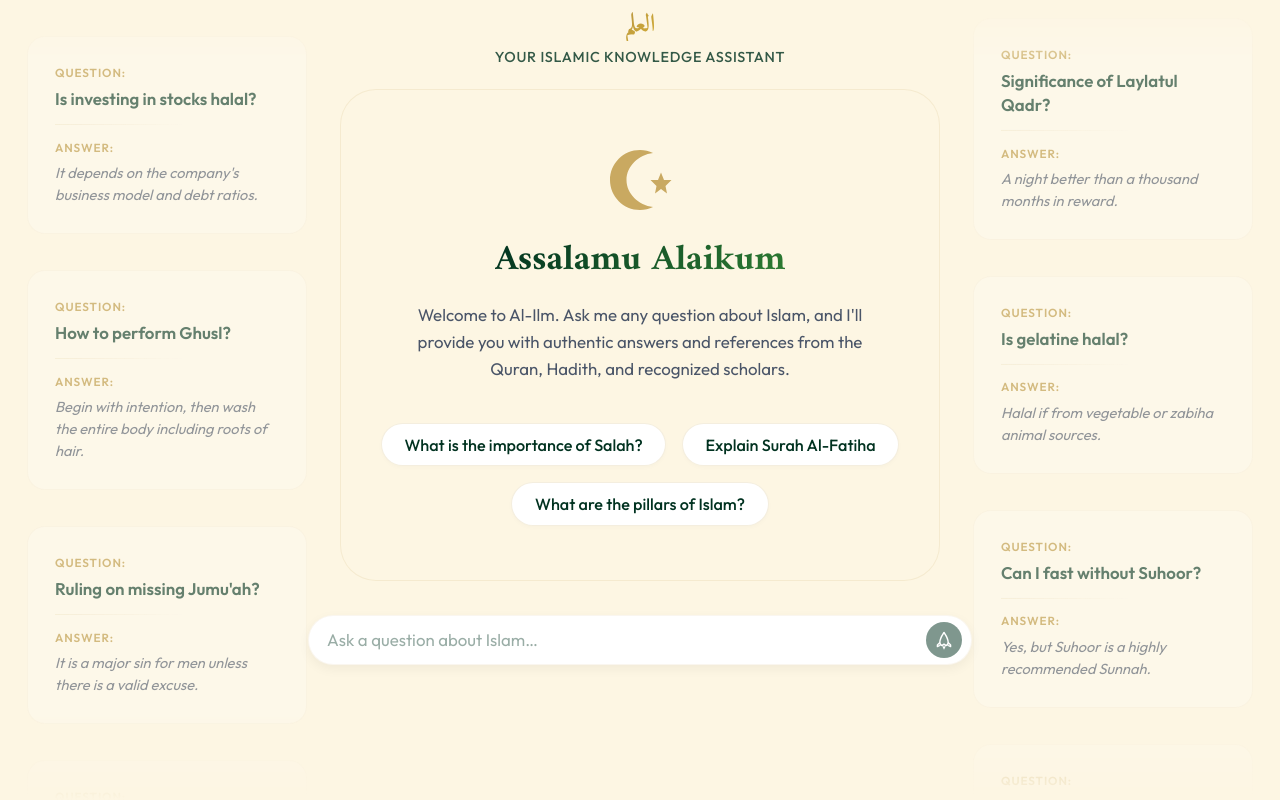
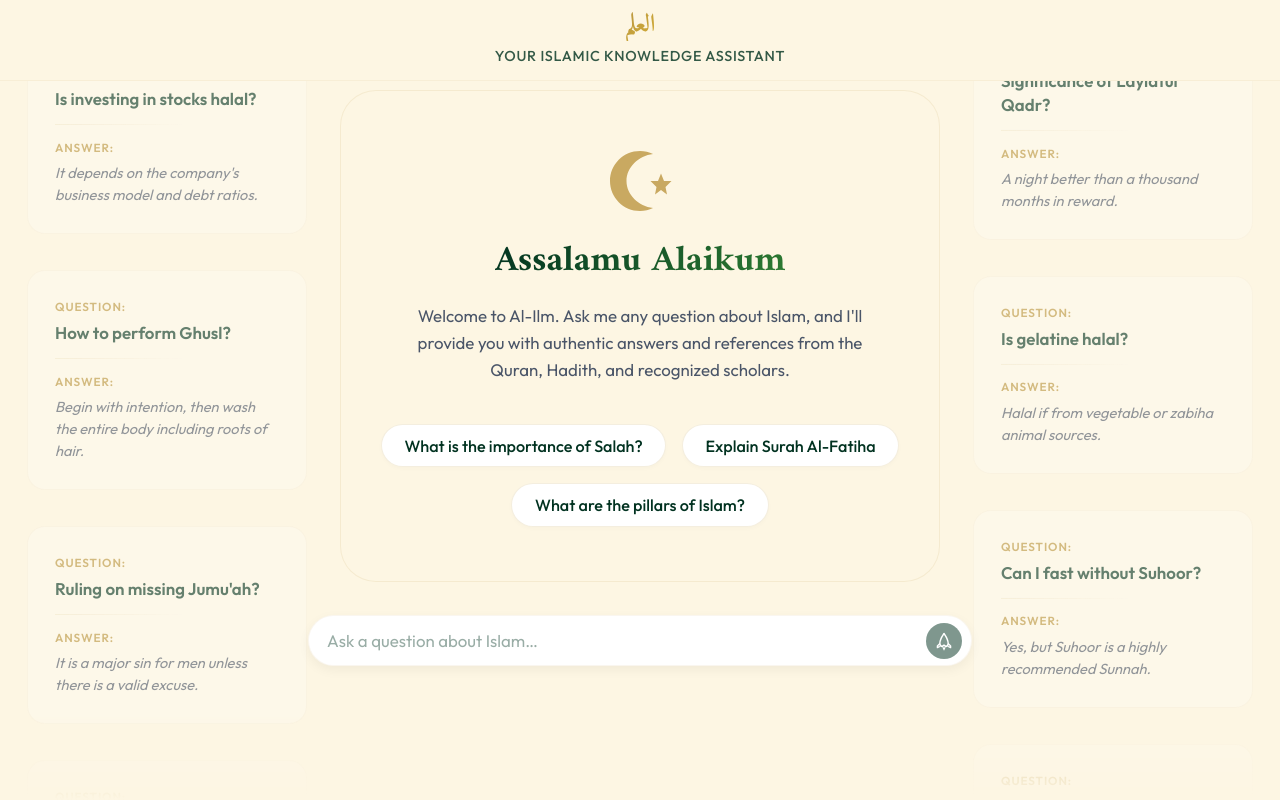
Before and after one commit to zakisheriff/Akhi-AI, a React (Vite) app: page / in a window 1280 px wide. Built offline with nearby package versions, Linux system fonts and the light colour scheme; a web font is replaced by a local one.

Commit message:
Mobile responsive header

```diff
--- a/src/styles/App.css
+++ b/src/styles/App.css
@@ -6,11 +6,11 @@
   background-color: var(--color-off-white);
 }
 
-/* Floating Minimal Header */
+/* Solid Minimal Header */
 .app__header {
-  background: transparent;
-  border-bottom: none;
-  box-shadow: none;
+  background-color: var(--color-off-white);
+  border-bottom: 1px solid rgba(201, 169, 97, 0.1);
+  /* Subtle hairline border */
   z-index: 10;
   position: sticky;
   top: 0;
```
